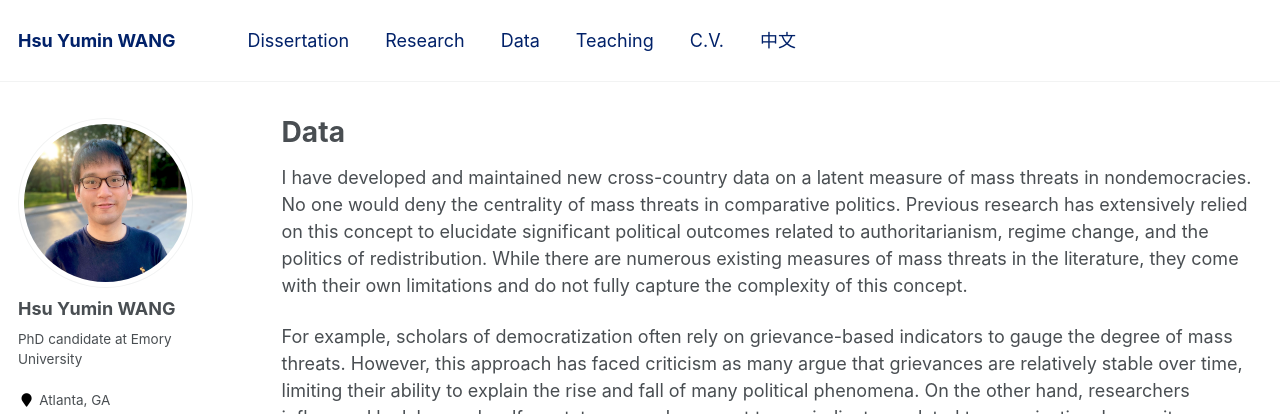
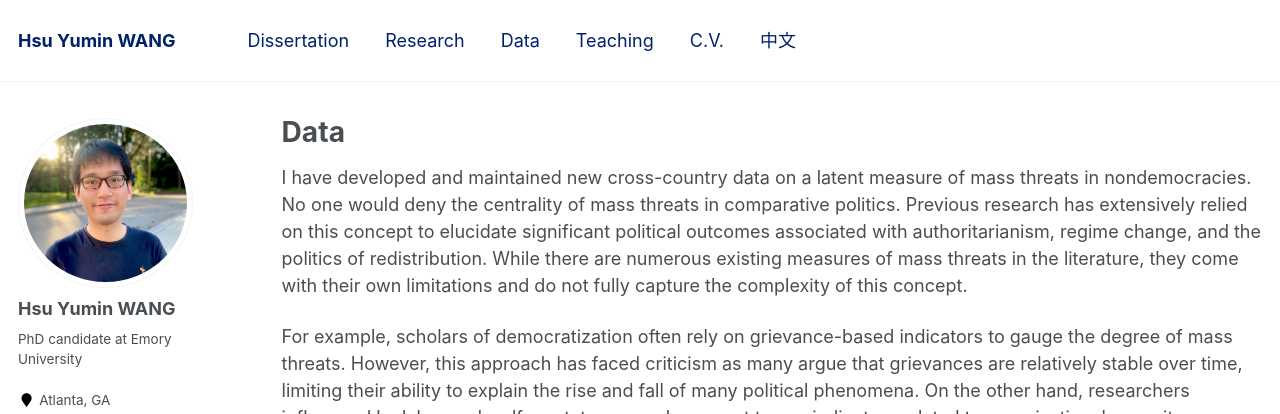
Before and after one commit to hsuyumin/hsuyumin.github.io, a Jekyll site: the page built from _pages/data.md, in a window 1280 px wide and 1235 px high. Shown: the top 414 px of the window. Built offline with Jekyll 4.4.1, drawn with Linux system fonts in a browser that asks for light colours; some web fonts are replaced.

Commit message:
Update data.md

```diff
--- a/_pages/data.md
+++ b/_pages/data.md
@@ -7,7 +7,7 @@ redirect_from:
   - /data
 ---
 
-I have developed and maintained new cross-country data on a latent measure of mass threats in nondemocracies. No one would deny the centrality of mass threats in comparative politics. Previous research has extensively relied on this concept to elucidate significant political outcomes related to authoritarianism, regime change, and the politics of redistribution. While there are numerous existing measures of mass threats in the literature, they come with their own limitations and do not fully capture the complexity of this concept.
+I have developed and maintained new cross-country data on a latent measure of mass threats in nondemocracies. No one would deny the centrality of mass threats in comparative politics. Previous research has extensively relied on this concept to elucidate significant political outcomes associated with authoritarianism, regime change, and the politics of redistribution. While there are numerous existing measures of mass threats in the literature, they come with their own limitations and do not fully capture the complexity of this concept.
 
 For example, scholars of democratization often rely on grievance-based indicators to gauge the degree of mass threats. However, this approach has faced criticism as many argue that grievances are relatively stable over time, limiting their ability to explain the rise and fall of many political phenomena. On the other hand, researchers influenced by labor and welfare state research may opt to use indicators related to organizational capacity as proxies for mass threats. Nevertheless, it remains theoretically unclear as to why, without considering the underlying factors that motivate people to mobilize, such capacity-based indicators alone can be considered a superior alternative. One can get around this unresolved divide by turning to the frequency of contentious events. However, event-based measures presumably only document realized threats, omitting a large universe of unrealized threats that are also politically consequential.
 
```
